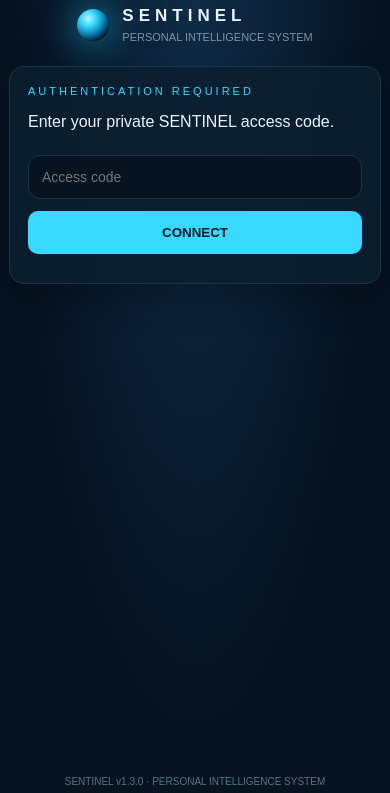
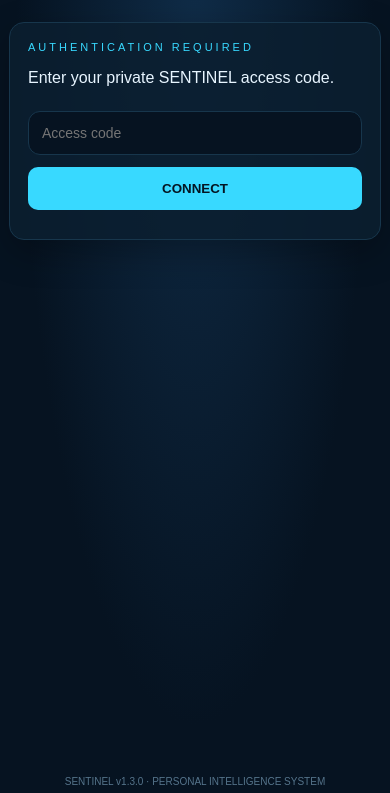
Before and after one commit to lougini/sentinel-ai, a plain HTML site: page index.html in a window 390 px wide. Shown: the part 51-844 px from the top of the page. Drawn offline with Linux system fonts and the light colour scheme; no server answers.

Commit message:
Update index.html

```diff
--- a/index.html
+++ b/index.html
@@ -11,13 +11,10 @@
 <title>SENTINEL</title>
 
 <style>
-* {
-  box-sizing: border-box;
-}
+* { box-sizing: border-box; }
 
 :root {
   --bg: #061321;
-  --panel: #0b1e30;
   --border: #17364c;
   --cyan: #38d9ff;
   --text: #e8f5ff;
@@ -66,46 +63,9 @@ main {
   width: 100%;
   max-width: 1500px;
   margin: 0 auto;
-  padding: 10px 24px;
+  padding: 14px 24px;
   display: flex;
   flex-direction: column;
-}
-
-.hero {
-  flex: 0 0 auto;
-  display: flex;
-  align-items: center;
-  justify-content: center;
-  gap: 13px;
-  margin-bottom: 10px;
-}
-
-.orb {
-  width: 38px;
-  height: 38px;
-  flex: 0 0 auto;
-  border-radius: 50%;
-  background: radial-gradient(circle at 35% 30%, #b5f7ff, #38d9ff 25%, #0875a7 55%, #061321 78%);
-  box-shadow: 0 0 25px #24caff88, 0 0 55px #1689c544;
-  animation: pulse 4s infinite ease-in-out;
-}
-
-@keyframes pulse {
-  50% {
-    box-shadow: 0 0 40px #24caffaa, 0 0 75px #1689c566;
-  }
-}
-
-h1 {
-  font-size: 19px;
-  letter-spacing: 5px;
-  margin: 0;
-}
-
-.subtitle {
-  color: var(--muted);
-  font-size: 11px;
-  margin-top: 5px;
 }
 
 .panel {
@@ -256,6 +216,12 @@ button:disabled {
   padding-top: 5px;
 }
 
+.subtitle {
+  color: var(--muted);
+  font-size: 11px;
+  margin-top: 5px;
+}
+
 .notification-area {
   flex: 0 0 auto;
   display: flex;
@@ -295,20 +261,7 @@ footer {
   }
 
   main {
-    padding: 8px 9px;
-  }
-
-  .hero {
-    margin-bottom: 8px;
-  }
-
-  .orb {
-    width: 32px;
-    height: 32px;
-  }
-
-  h1 {
-    font-size: 17px;
+    padding: 9px;
   }
 
   #chatPanel {
@@ -353,14 +306,6 @@ footer {
 </header>
 
 <main>
-
-  <section class="hero">
-    <div class="orb"></div>
-    <div>
-      <h1>SENTINEL</h1>
-      <div class="subtitle">PERSONAL INTELLIGENCE SYSTEM</div>
-    </div>
-  </section>
 
   <section id="accessPanel" class="panel access">
     <div class="panel-title">AUTHENTICATION REQUIRED</div>
```
